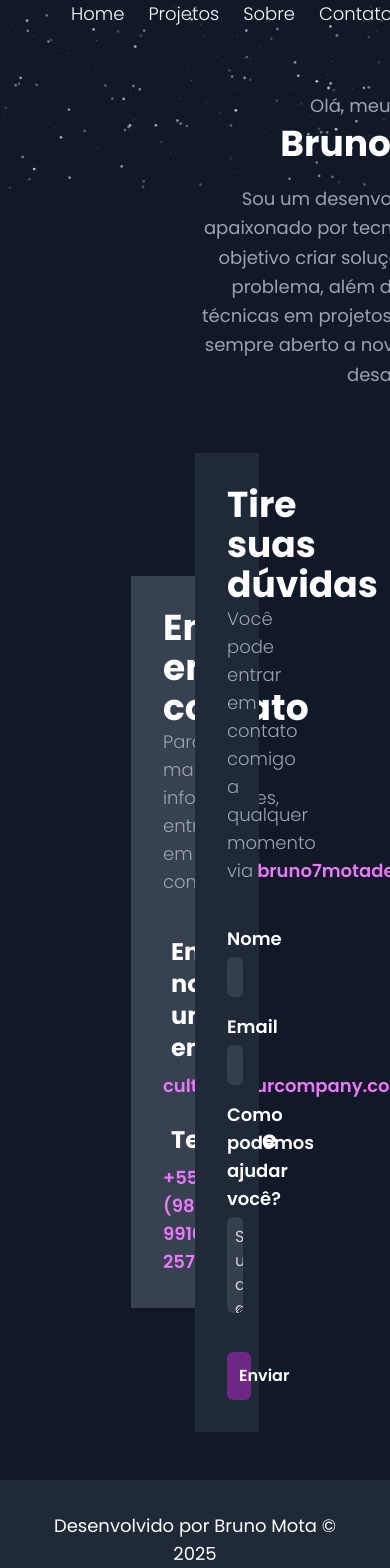
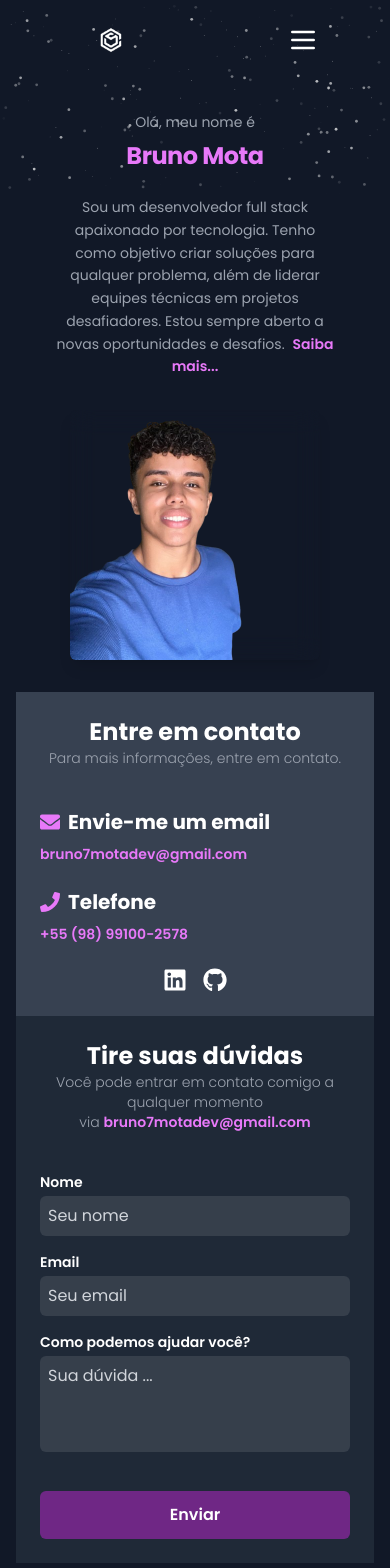
Before and after one commit to brunomota7/my_portfolio, a Next.js app: page /main in a window 390 px wide. Shown: the top 1568 px of the page. Built offline with nearby package versions, Linux system fonts and the light colour scheme.

Commit message:
Iniciando repositorio no git

```diff
--- a/package.json
+++ b/package.json
@@ -12,7 +12,7 @@
     "class-variance-authority": "^0.7.1",
     "clsx": "^2.1.1",
     "lucide-react": "^0.469.0",
-    "motion": "^11.16.1",
+    "motion": "^11.16.3",
     "next": "15.1.3",
     "react": "^19.0.0",
     "react-dom": "^19.0.0",
--- a/src/app/layout.tsx
+++ b/src/app/layout.tsx
@@ -8,8 +8,8 @@ const poppins = Poppins({
 });
 
 export const metadata: Metadata = {
-  title: "Bruno Mota - Portfólio",
-  description: "Full Stack Developer",
+  title: "Portfólio - Bruno Mota",
+  description: "Desenvolvedor Full Stack com experiência em tecnologias modernas e paixão por resolver problemas.",
 };
 
 export default function RootLayout({
--- a/src/components/Banner/index.tsx
+++ b/src/components/Banner/index.tsx
@@ -2,36 +2,41 @@
 import Image from "next/image";
 import { motion } from 'framer-motion';
 import Bruno from "../../../public/images/bruno.png";
+import TypingAnimation from "../ui/typing-animation";
 
 export function Banner() {
     return (
         <div className="relative w-full h-auto flex items-center justify-center text-white">
-            <section className="w-4/5 flex flex-row items-center justify-between gap-16 py-16 px-40">
+            <section className="w-4/5 flex flex-col md:flex-row items-center justify-between gap-8 md:gap-16 py-8 md:py-16 px-4 md:px-40">
                 <motion.div
                     initial={{ opacity: 0, x: -100 }}
                     animate={{ opacity: 1, x: 0 }}
-                    transition={{ duration: 1 }}
-                    className="flex flex-col gap-1 text-center md:text-left">
-                    <p className="text-lg text-gray-400">Olá, meu nome é</p>
-                    <h1 className="text-4xl md:text-6xl font-bold text-zinc">Bruno Mota</h1>
-                    <p className="w-96 mt-4 text-lg text-gray-400 leading-relaxed">
-                        Sou um desenvolvedor full stack
-                        apaixonado por tecnologia. Tenho como objetivo criar soluções para qualquer problema, além de
-                        liderar equipes técnicas em projetos desafiadores. Estou sempre aberto a novas oportunidades e desafios.
+                    transition={{ duration: 0.6 }}
+                    className="flex flex-col gap-2 text-center md:text-left">
+                    <p className="text-sm md:text-lg text-gray-400">Olá, meu nome é</p>
+                    <TypingAnimation className="text-2xl md:text-6xl font-bold text-fuchsia-400">Bruno Mota</TypingAnimation>
+                    <p className="mt-4 text-sm md:text-lg text-gray-400 leading-relaxed max-w-xs md:max-w-md mx-auto md:mx-0">
+                        Sou um desenvolvedor full stack apaixonado por tecnologia. Tenho como objetivo criar soluções para qualquer problema, além de liderar equipes técnicas em projetos desafiadores. Estou sempre aberto a novas oportunidades e desafios.
+                        <a
+                            href={"#"}
+                            className="ml-2 text-sm font-semibold text-fuchsia-400 hover:underline">
+                            Saiba mais...
+                        </a>
                     </p>
                 </motion.div>
                 <motion.div
                     initial={{ opacity: 0, y: 200, scale: 0.5 }}
                     whileInView={{ opacity: 1, y: 0, scale: 1 }}
                     exit={{ opacity: 0, y: 200, scale: 0.5 }}
-                    transition={{ duration: 0.5 }}
+                    transition={{ duration: 0.6 }}
                     className="flex items-center justify-center">
                     <Image
                         src={Bruno}
-                        alt="Image Bruno"
+                        alt="Imagem Bruno"
                         className="rounded-md shadow-lg bg-gradient-to-b backdrop-blur-md"
-                        width={300}
-                        height={300}
+                        width={250}
+                        height={250}
+                        priority
                     />
                 </motion.div>
             </section>
--- a/src/components/Contact/index.tsx
+++ b/src/components/Contact/index.tsx
@@ -1,73 +1,109 @@
 'use client'
-/* import { motion } from 'framer-motion';
-import { FaEnvelope, FaLinkedin, FaGithub } from 'react-icons/fa'; */
-import { Mail, Phone } from 'lucide-react';
+import { motion } from 'framer-motion';
+import { FaEnvelope, FaLinkedin, FaGithub, FaPhone } from 'react-icons/fa';
 
-// Componente de Contato
 export default function Contact() {
     return (
-        <section className="relative w-full h-auto mb-12 flex items-center justify-center" id='Contact'>
-            <div className="w-4/5 h-auto flex items-center justify-center px-40">
-                <div className="w-full md:w-1/2 p-8 bg-gray-700 flex flex-col justify-center gap-6"> {/* Infos */}
+        <section className="relative w-full h-auto mb-12 flex items-center justify-center px-4 md:px-0" id='Contact'>
+            <div className="w-full md:w-4/5 flex flex-col md:flex-row items-center justify-center">
+                <motion.div
+                    initial={{ opacity: 0 }}
+                    whileInView={{ opacity: 1 }}
+                    exit={{ opacity: 0 }}
+                    transition={{ duration: 0.6 }}
+                    className="w-full md:w-1/2 p-6 md:p-8 bg-gray-700 flex flex-col justify-center gap-6">
                     <div className='text-center md:text-left mb-4'>
-                        <h2 className='text-4xl font-bold text-white'>Entre em contato</h2>
-                        <p className='text-lg font-light text-gray-400'>Para mais informações, entre em contato.</p>
+                        <h2 className='text-2xl md:text-4xl font-bold text-white'>Entre em contato</h2>
+                        <p className='text-sm md:text-lg font-light text-gray-400'>Para mais informações, entre em contato.</p>
                     </div>
 
-                    <div className='flex flex-col gap-2'> {/* Email */}
+                    <div className='flex flex-col gap-2'>
                         <div className='flex items-center gap-2'>
-                            <Mail className="text-fuchsia-400" />
-                            <h3 className='text-2xl font-bold text-white'>Envie-nos um email</h3>
+                            <FaEnvelope className="text-fuchsia-400 w-5 h-5 md:w-6 md:h-6" />
+                            <h3 className='text-xl md:text-2xl font-bold text-white'>Envie-me um email</h3>
                         </div>
                         <a
-                            href="mailto:cultive@ourcompany.com"
-                            className='text-lg font-semibold text-fuchsia-400 hover:underline'
+                            href="mailto:bruno7motadev@gmail.com"
+                            className='text-sm md:text-lg font-semibold text-fuchsia-400 hover:underline'
                         >
-                            cultive@ourcompany.com
+                            bruno7motadev@gmail.com
                         </a>
                     </div>
 
-                    <div className='flex flex-col gap-2'> {/* Phone */}
+                    <div className='flex flex-col gap-2'>
                         <div className='flex items-center gap-2'>
-                            <Phone className="text-fuchsia-400" />
-                            <h3 className='text-2xl font-bold text-white'>Telefone</h3>
+                            <FaPhone className="text-fuchsia-400 w-5 h-5 md:w-6 md:h-6" />
+                            <h3 className='text-xl md:text-2xl font-bold text-white'>Telefone</h3>
                         </div>
                         <a
                             href="tel:+5598991002578"
-                            className='text-lg font-semibold text-fuchsia-400 hover:underline'
+                            className='text-sm md:text-lg font-semibold text-fuchsia-400 hover:underline'
                         >
                             +55 (98) 99100-2578
                         </a>
                     </div>
-                </div>
 
-                <div className="w-full md:w-1/2 p-8 bg-gray-800 flex flex-col justify-center gap-6"> {/* Form */}
+                    <div className='flex gap-4 justify-center md:justify-start'>
+                        <motion.a
+                            whileHover={{ scale: 1.2 }}
+                            whileTap={{ scale: 0.9 }}
+                            transition={{ duration: 0.5 }}
+                            title='Linkedin'
+                            href='#'
+                            className='cursor-pointer'>
+                            <FaLinkedin className="text-white w-6 h-6 md:w-8 md:h-8 hover:text-fuchsia-400" />
+                        </motion.a>
+                        <motion.a
+                            whileHover={{ scale: 1.2 }}
+                            whileTap={{ scale: 0.9 }}
+                            transition={{ duration: 0.5 }}
+                            title='GitHub'
+                            href='#'
+                            className='cursor-pointer'>
+                            <FaGithub className="text-white w-6 h-6 md:w-8 md:h-8 hover:text-fuchsia-400" />
+                        </motion.a>
+                    </div>
+                </motion.div>
+
+                <motion.div
+                    initial={{ opacity: 0 }}
+                    whileInView={{ opacity: 1 }}
+                    exit={{ opacity: 0 }}
+                    transition={{ duration: 0.6 }}
+                    className="w-full md:w-1/2 p-6 md:p-8 bg-gray-800 flex flex-col justify-center gap-6">
                     <div className='text-center md:text-left mb-4'>
-                        <h2 className='text-4xl font-bold text-white'>Tire suas dúvidas</h2>
-                        <p className='text-lg font-light text-gray-400'>
+                        <h2 className='text-2xl md:text-4xl font-bold text-white'>Tire suas dúvidas</h2>
+                        <p className='text-sm md:text-lg font-light text-gray-400'>
                             Você pode entrar em contato comigo a qualquer momento via
                             <a href="mailto:bruno7motadev@gmail.com" className='font-semibold text-fuchsia-400 hover:underline ml-1'>bruno7motadev@gmail.com</a>
                         </p>
                     </div>
                     <form className='flex flex-col gap-4'>
                         <div>
-                            <label htmlFor='nome' className='block text-lg font-semibold text-white'>Nome</label>
+                            <label htmlFor='nome' className='block text-sm md:text-lg font-semibold text-white'>Nome</label>
                             <input type="text" name='nome' id='nome' placeholder='Seu nome' required
                                 className='w-full p-2 mt-1 rounded-md bg-white/10 text-white placeholder-gray-300 focus:outline-none focus:ring-2 focus:ring-fuchsia-600/50' />
                         </div>
                         <div>
-                            <label htmlFor='email' className='block text-lg font-semibold text-white'>Email</label>
+                            <label htmlFor='email' className='block text-sm md:text-lg font-semibold text-white'>Email</label>
                             <input type="email" name="email" id="email" placeholder='Seu email' required
                                 className='w-full p-2 mt-1 rounded-md bg-white/10 text-white placeholder-gray-300 focus:outline-none focus:ring-2 ring-fuchsia-600/50' />
                         </div>
                         <div>
-                            <label htmlFor='duvida' className='block text-lg font-semibold text-white'>Como podemos ajudar você?</label>
+                            <label htmlFor='duvida' className='block text-sm md:text-lg font-semibold text-white'>Como podemos ajudar você?</label>
                             <textarea name="duvida" id="duvida" placeholder='Sua dúvida ...'
-                                className='w-full p-2 mt-1 rounded-md bg-white/10 text-white placeholder-gray-300 focus:outline-none focus:ring-2 focus:ring-fuchsia-600/50 h-24' />
+                                className='w-full p-2 mt-1 rounded-md bg-white/10 text-white placeholder-gray-300 focus:outline-none focus:ring-2 focus:ring-fuchsia-600/50 h-24 resize-none' />
                         </div>
-                        <button type="submit" className='w-full p-3 mt-4 bg-fuchsia-600/50 text-white font-semibold rounded-md hover:bg-fuchsia-700/50 transition duration-300'>Enviar</button>
+                        <motion.button
+                            type="submit"
+                            whileHover={{ scale: 1.02 }}
+                            whileTap={{ scale: 0.9 }}
+                            title='Enviar'
+                            className='w-full p-3 mt-4 bg-fuchsia-600/50 text-white font-semibold rounded-md hover:bg-fuchsia-700/50 transition duration-300'>
+                            Enviar
+                        </motion.button>
                     </form>
-                </div>
+                </motion.div>
             </div>
         </section>
     );
--- a/src/components/Footer/index.tsx
+++ b/src/components/Footer/index.tsx
@@ -1,6 +1,6 @@
 export function Footer() {
     return (
-        <footer className="w-full bg-gray-800 text-white p-8 text-center">
+        <footer className="w-full bg-gray-800 text-white p-8 text-center z-1">
             <p className="text-lg">Desenvolvido por Bruno Mota &copy; 2025</p>
             <div className="flex justify-center gap-4 mt-4">
                 <a href="#" className="hover:text-sky-500">LinkedIn</a>
--- a/src/components/Header/index.tsx
+++ b/src/components/Header/index.tsx
@@ -2,8 +2,15 @@
 import Image from 'next/image';
 import { motion } from 'framer-motion';
 import Logo from '../../../public/images/logo.png';
+import { useState } from 'react';
 
 export function Header() {
+    const [menuOpen, setMenuOpen] = useState(false);
+
+    const toggleMenu = () => {
+        setMenuOpen(!menuOpen);
+    };
+
     const itemLink = [
         { id: 1, name: 'Home', link: '#home' },
         { id: 2, name: 'Projetos', link: '#projects' },
@@ -12,12 +19,13 @@ export function Header() {
     ];
 
     return (
-        <header className="relative w-full h-auto flex items-center justify-center bg-transparent text-white">
+        <header className="relative w-full flex items-center justify-center bg-transparent text-white">
             <motion.div
                 initial={{ y: -100, opacity: 0 }}
                 animate={{ y: 0, opacity: 1 }}
                 transition={{ duration: 0.5 }}
-                className="top-0 left-0 w-4/5 px-8 md:px-40 flex items-center justify-between z-10">
+                className="top-0 left-0 w-4/5 px-8 md:px-40 flex items-center justify-between h-20 z-10"
+            >
                 <section>
                     <Image
                         src={Logo}
@@ -27,19 +35,84 @@ export function Header() {
                         className="cursor-pointer hover:scale-110 transition-transform"
                     />
                 </section>
-                <section className="flex items-center justify-center gap-6">
+                {/* Desktop Navigation */}
+                <section className="hidden md:flex items-center justify-center gap-6 z-10">
                     {itemLink.map(({ id, name, link }) => (
                         <motion.a
                             key={id}
                             href={link}
                             whileHover={{ scale: 1.1 }}
                             whileTap={{ scale: 0.9 }}
-                            className="text-lg font-light hover:text-sky-500 transition-colors">
+                            className="text-lg font-light hover:text-fuchsia-400 transition-colors"
+                        >
                             {name}
                         </motion.a>
                     ))}
                 </section>
+                {/* Mobile Menu Button */}
+                <div className="md:hidden flex items-center">
+                    <button
+                        id="menu-btn"
+                        onClick={toggleMenu}
+                        className="block text-white focus:outline-none"
+                    >
+                        {menuOpen ? (
+                            <svg
+                                className="w-8 h-8"
+                                fill="none"
+                                stroke="currentColor"
+                                viewBox="0 0 24 24"
+                                xmlns="http://www.w3.org/2000/svg"
+                            >
+                                <path
+                                    strokeLinecap="round"
+                                    strokeLinejoin="round"
+                                    strokeWidth="2"
+                                    d="M6 18L18 6M6 6l12 12"
+                                />
+                            </svg>
+                        ) : (
+                            <svg
+                                className="w-8 h-8"
+                                fill="none"
+                                stroke="currentColor"
+                                viewBox="0 0 24 24"
+                                xmlns="http://www.w3.org/2000/svg"
+                            >
+                                <path
+                                    strokeLinecap="round"
+                                    strokeLinejoin="round"
+                                    strokeWidth="2"
+                                    d="M4 6h16M4 12h16M4 18h16"
+                                />
+                            </svg>
+                        )}
+                    </button>
+                </div>
             </motion.div>
+            {/* Mobile Menu */}
+            {menuOpen && (
+                <motion.section
+                    initial={{ y: -100, opacity: 0 }}
+                    animate={{ y: 0, opacity: 1 }}
+                    exit={{ y: -100, opacity: 0 }}
+                    transition={{ duration: 0.3 }}
+                    className="md:hidden absolute top-16 right-4 w-64 bg-gray-800 text-white flex flex-col items-start gap-4 px-4 py-6 rounded-lg shadow-lg z-10"
+                >
+                    {itemLink.map(({ id, name, link }) => (
+                        <motion.a
+                            key={id}
+                            href={link}
+                            whileHover={{ scale: 1.1 }}
+                            whileTap={{ scale: 0.9 }}
+                            className="text-lg font-light hover:text-fuchsia-400 transition-colors"
+                            onClick={() => setMenuOpen(false)}
+                        >
+                            {name}
+                        </motion.a>
+                    ))}
+                </motion.section>
+            )}
         </header>
     );
 }
--- /dev/null
+++ b/src/components/ui/typing-animation.tsx
@@ -0,0 +1,90 @@
+"use client";
+
+import { cn } from "@/lib/utils";
+import { motion, MotionProps } from "motion/react";
+import { useEffect, useRef, useState } from "react";
+
+interface TypingAnimationProps extends MotionProps {
+  children: string;
+  className?: string;
+  duration?: number;
+  delay?: number;
+  as?: React.ElementType;
+  startOnView?: boolean;
+}
+
+export default function TypingAnimation({
+  children,
+  className,
+  duration = 200,
+  delay = 0,
+  as: Component = "div",
+  startOnView = false,
+  ...props
+}: TypingAnimationProps) {
+  const MotionComponent = motion.create(Component, {
+    forwardMotionProps: true,
+  });
+
+  const [displayedText, setDisplayedText] = useState<string>("");
+  const [started, setStarted] = useState(false);
+  const elementRef = useRef<HTMLElement | null>(null);
+
+  useEffect(() => {
+    if (!startOnView) {
+      const startTimeout = setTimeout(() => {
+        setStarted(true);
+      }, delay);
+      return () => clearTimeout(startTimeout);
+    }
+
+    const observer = new IntersectionObserver(
+      ([entry]) => {
+        if (entry.isIntersecting) {
+          setTimeout(() => {
+            setStarted(true);
+          }, delay);
+          observer.disconnect();
+        }
+      },
+      { threshold: 0.1 },
+    );
+
+    if (elementRef.current) {
+      observer.observe(elementRef.current);
+    }
+
+    return () => observer.disconnect();
+  }, [delay, startOnView]);
+
+  useEffect(() => {
+    if (!started) return;
+
+    let i = 0;
+    const typingEffect = setInterval(() => {
+      if (i < children.length) {
+        setDisplayedText(children.substring(0, i + 1));
+        i++;
+      } else {
+        clearInterval(typingEffect);
+      }
+    }, duration);
+
+    return () => {
+      clearInterval(typingEffect);
+    };
+  }, [children, duration, started]);
+
+  return (
+    <MotionComponent
+      ref={elementRef}
+      className={cn(
+        "text-4xl font-bold leading-[5rem] tracking-[-0.02em]",
+        className,
+      )}
+      {...props}
+    >
+      {displayedText}
+    </MotionComponent>
+  );
+}
```
Also changed, not shown: 2 other files (tests, documents, lock files or other folders).
